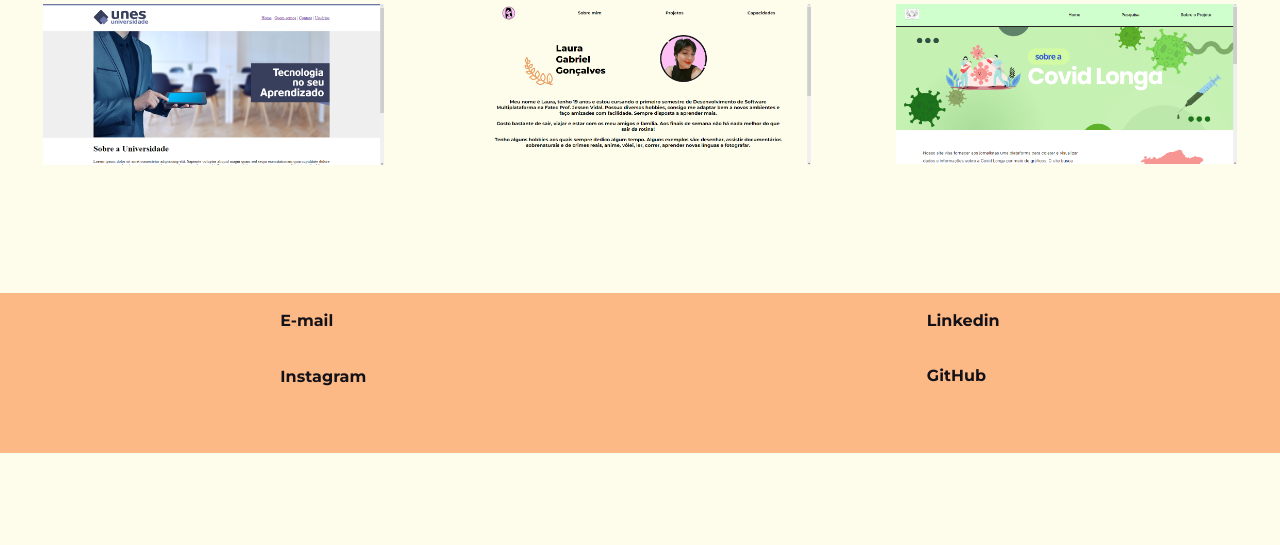
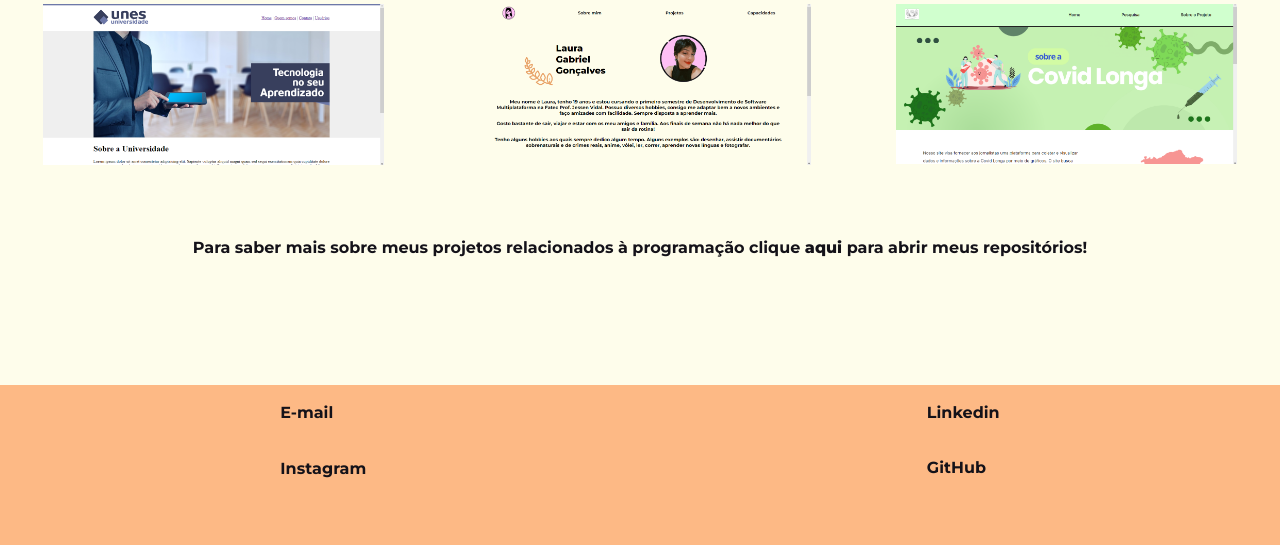
Before and after one commit to eulauragabriel/design-digital-portfolio, a Flask app: page /projetos in a window 1280 px wide. Shown: the part 365-910 px from the top of the page. Before the commit the page ends 818 px from the top, so only its background shows below. Run offline with Flask 3, Linux system fonts and the light colour scheme.

Commit message:
Adicionando um link para o meu github
Adicionando um link para o meu github na página projetos

```diff
--- a/src/templates/projetos.html
+++ b/src/templates/projetos.html
@@ -1,13 +1,18 @@
 <html>
 {% extends 'base.html' %}
 {% block content %}
+
 <body>
     <br><br><b>
         <div>
-            <p>Por enquanto ainda não trabalhei na área de tecnologia, mas já tive algumas experiências em outras áreas.</p>
-            <p>Trabalhei como consultora de vendas para  o'Boticário e como vendedora para a Rihappy. Foram duas experiências que auxiliaram muito no desenvolvimento das minhas soft skills. Hoje tenho muito mais empatia, melhor comunicação e trabalho melhor em equipe.</p>
+            <p>Por enquanto ainda não trabalhei na área de tecnologia, mas já tive algumas experiências em outras áreas.
+            </p>
+            <p>Trabalhei como consultora de vendas para o'Boticário e como vendedora para a Rihappy. Foram duas
+                experiências que auxiliaram muito no desenvolvimento das minhas soft skills. Hoje tenho muito mais
+                empatia, melhor comunicação e trabalho melhor em equipe.</p>
             <p>Além disso, também tenho alguns projetos envolvendo meu hobbie de ilustrações.</p>
-            <p>Atualmente estou buscando uma primeira oportunidade de estágio na área de desenvolvimento de software para me desenvolver e aprender mais.</p>
+            <p>Atualmente estou buscando uma primeira oportunidade de estágio na área de desenvolvimento de software
+                para me desenvolver e aprender mais.</p>
         </div>
         <br>
         <br>
@@ -23,6 +28,16 @@
                 <img src="../static/img/api.png" alt="site api" width="30%">
             </a>
         </div>
+        <br>
+        <br>
+        <br>
+        <div>
+            <p>
+                Para saber mais sobre meus projetos relacionados à programação clique <a
+                    href="https://github.com/eulauragabriel" target="_blank"><b>aqui</b></a> para abrir meus repositórios!
+            </p>
+        </div>
 </body>
 {% endblock %}
+
 </html>
```
Lines whose indentation alone changed are shown as unchanged.
